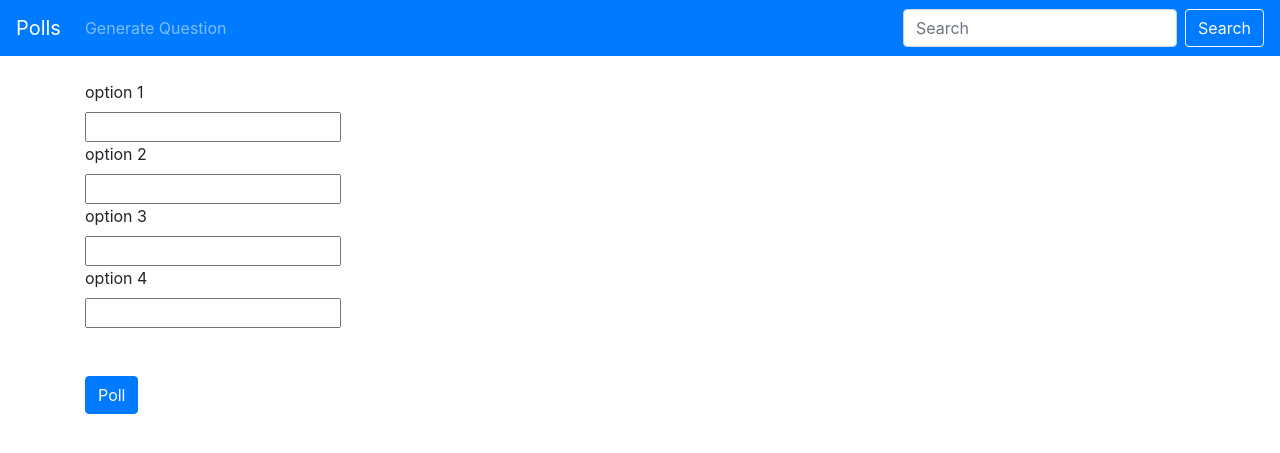
After one commit to SanyaNanda/Polling-App-Django, a Django app: page /polls/1/option/ in a window 1280 px wide. The commit adds this page. Shown: the top 453 px of the page. Run offline with Django 3.2, Linux system fonts and the light colour scheme; some libraries are stand-ins or nearby versions.

Commit message:
Polling App

```diff
--- a/poll/poll/settings.py
+++ b/poll/poll/settings.py
@@ -119,3 +119,4 @@ USE_TZ = True
 # https://docs.djangoproject.com/en/3.1/howto/static-files/
 
 STATIC_URL = '/static/'
+STATIC_ROOT = Path.joinpath(BASE_DIR, "static")
--- a/poll/poll/urls.py
+++ b/poll/poll/urls.py
@@ -15,8 +15,10 @@ Including another URLconf
 """
 from django.contrib import admin
 from django.urls import path, include
+from django.conf import settings
+from django.conf.urls.static import static
 
 urlpatterns = [
     path('admin/', admin.site.urls),
     path('polls/', include('polls.urls'))
-]
+]+ static(settings.STATIC_URL, document_root=settings.STATIC_ROOT)
--- /dev/null
+++ b/poll/polls/templates/polls/base.html
@@ -0,0 +1,49 @@
+<!doctype html>
+{% load static %}
+<html lang="en">
+  <head>
+    <!-- Required meta tags -->
+    <meta charset="utf-8">
+    <meta name="viewport" content="width=device-width, initial-scale=1, shrink-to-fit=no">
+
+    <!-- Bootstrap CSS -->
+    <link rel="stylesheet" href="https://cdn.jsdelivr.net/npm/bootstrap@4.5.3/dist/css/bootstrap.min.css" integrity="sha384-TX8t27EcRE3e/ihU7zmQxVncDAy5uIKz4rEkgIXeMed4M0jlfIDPvg6uqKI2xXr2" crossorigin="anonymous">
+
+    <link rel="stylesheet" type="text/css" href="{% static 'css/polls.css' %}">
+
+    <title>{% block title %}Polls{% endblock %}</title>
+  </head>
+  <body>
+  	<nav class="navbar navbar-expand-lg navbar-dark bg-primary">
+  <a class="navbar-brand" href="{% url 'polls:index' %}">Polls</a>
+
+  <div class="collapse navbar-collapse" id="navbarSupportedContent">
+      <ul class="navbar-nav mr-auto">
+      <li class="nav-item">
+        <a class="nav-link" href="{% url 'polls:ques' %}">Generate Question</a>
+      </li>
+    </ul>
+    <form class="form-inline my-2 my-lg-0">
+      <input class="form-control mr-sm-2" type="search" placeholder="Search" aria-label="Search">
+      <button class="btn btn-outline-light my-2 my-sm-0" type="submit">Search</button>
+    </form>
+  </div>
+</nav>
+    <br/>
+    <div class="container">
+    {% block content %}
+    {% endblock %}
+    </div>
+
+    <script src="https://code.jquery.com/jquery-3.5.1.slim.min.js" integrity="sha384-DfXdz2htPH0lsSSs5nCTpuj/zy4C+OGpamoFVy38MVBnE+IbbVYUew+OrCXaRkfj" crossorigin="anonymous"></script>
+    <script src="https://cdn.jsdelivr.net/npm/bootstrap@4.5.3/dist/js/bootstrap.bundle.min.js" integrity="sha384-ho+j7jyWK8fNQe+A12Hb8AhRq26LrZ/JpcUGGOn+Y7RsweNrtN/tE3MoK7ZeZDyx" crossorigin="anonymous"></script>
+    <!-- <script src="{% static 'base.js' %}" type="text/javascript"></script> -->
+    <script type="module" src="https://unpkg.com/@deckdeckgo/inline-editor@latest/dist/deckdeckgo-inline-editor/deckdeckgo-inline-editor.esm.js"></script>
+
+    <!-- Option 2: jQuery, Popper.js, and Bootstrap JS
+    <script src="https://code.jquery.com/jquery-3.5.1.slim.min.js" integrity="sha384-DfXdz2htPH0lsSSs5nCTpuj/zy4C+OGpamoFVy38MVBnE+IbbVYUew+OrCXaRkfj" crossorigin="anonymous"></script>
+    <script src="https://cdn.jsdelivr.net/npm/popper.js@1.16.1/dist/umd/popper.min.js" integrity="sha384-9/reFTGAW83EW2RDu2S0VKaIzap3H66lZH81PoYlFhbGU+6BZp6G7niu735Sk7lN" crossorigin="anonymous"></script>
+    <script src="https://cdn.jsdelivr.net/npm/bootstrap@4.5.3/dist/js/bootstrap.min.js" integrity="sha384-w1Q4orYjBQndcko6MimVbzY0tgp4pWB4lZ7lr30WKz0vr/aWKhXdBNmNb5D92v7s" crossorigin="anonymous"></script>
+    -->
+  </body>
+</html>
--- a/poll/polls/templates/polls/options.html
+++ b/poll/polls/templates/polls/options.html
@@ -1,9 +1,29 @@
+{% extends 'polls/base.html' %}
+{% block title %}
+options
+{% endblock %}
+{% block content %}
 <div class="form-group">
-<form method="POST" enctype="multipart/form-data">
+<form action="{% url 'polls:choice' pk %}" method="post">
 	{% csrf_token %}
-	{{ form.as_p }}
-	<button class="btn btn-secondary">
-		<a href="{% url 'polls:index' %}">Ask</a>
+	<!-- {{ form.as_p }} -->
+	<label for="op1">option 1</label><br>
+  	<input type="text" id="op1" name="op1"><br>
+
+
+  	<label for="op2">option 2</label><br>
+  	<input type="text" id="op2" name="op2"><br>
+
+  	<label for="op3">option 3</label><br>
+  	<input type="text" id="op3" name="op3"><br>
+
+  	<label for="op4">option 4</label><br>
+  	<input type="text" id="op4" name="op4"><br>
+
+  	<br><br>
+	<button class="btn btn-primary">
+		Poll
 	</button>
 </form>
 </div>
+{% endblock %}
--- a/poll/polls/urls.py
+++ b/poll/polls/urls.py
@@ -17,7 +17,8 @@ app_name= 'polls'
 urlpatterns = [
 	path('', views.IndexView.as_view(), name='index'),
 	path('create/', views.QuesView.as_view(), name='ques'),
-	path('options/<int:pk>/', views.ChoiceView.as_view(), name='option'),
+	path('<int:pk>/option/', views.ChoiceView.as_view(), name='option'),
+	path('<int:pk>/choice/', views.choice, name='choice'),
 	path('<int:pk>/', views.DetailView.as_view(), name='detail'),
 	path('<int:pk>/results/', views.ResultsView.as_view(), name='results'),
 	path('<int:question_id>/vote/', views.vote, name='vote'),
--- a/poll/polls/views.py
+++ b/poll/polls/views.py
@@ -1,5 +1,5 @@
 from django.shortcuts import render, get_object_or_404
-from django.http import HttpResponseRedirect, HttpResponse
+from django.http import HttpResponseRedirect, HttpResponse, HttpRequest
 from django.urls import reverse
 from django.views import generic
 from .models import Question, Choice
@@ -31,15 +31,23 @@ class QuesView(generic.CreateView):
 	form_class = QuesForm
 	template_name = 'polls/createques.html'
 
-class ChoiceView(generic.CreateView):
-	model = Choice
-	form_class = ChoiceForm
+class ChoiceView(generic.TemplateView):
 	template_name = 'polls/options.html'
 
 
 class ResultsView(generic.DetailView):
 	model = Question
 	template_name = 'polls/results.html'
+
+
+def choice(request, pk):
+	question = get_object_or_404(Question, pk=pk)
+	if request.POST:
+		question.choice_set.create(choice_text=request.POST['op1'], votes=0)
+		question.choice_set.create(choice_text=request.POST.get('op2'), votes=0)
+		question.choice_set.create(choice_text=request.POST['op3'], votes=0)
+		question.choice_set.create(choice_text=request.POST['op4'], votes=0)
+		return HttpResponseRedirect(reverse('polls:index'))
 
 def vote(request, question_id):
 	question = get_object_or_404(Question, pk=question_id)
--- /dev/null
+++ b/poll/static/css/polls.css
@@ -0,0 +1,3 @@
+h1{
+	color:red;
+}
--- /dev/null
+++ b/poll/static/polls.css
@@ -0,0 +1,3 @@
+h1{
+	color: red;
+}
```
Also changed, not shown: poll/polls/forms.py (+4 -4 lines), poll/polls/templates/polls/createques.html (+12 -2 lines), poll/polls/templates/polls/details.html (+7 -1 lines), poll/polls/templates/polls/index.html (+12 -2 lines), poll/polls/templates/polls/results.html (+7 -1 lines), poll/db.sqlite3.
